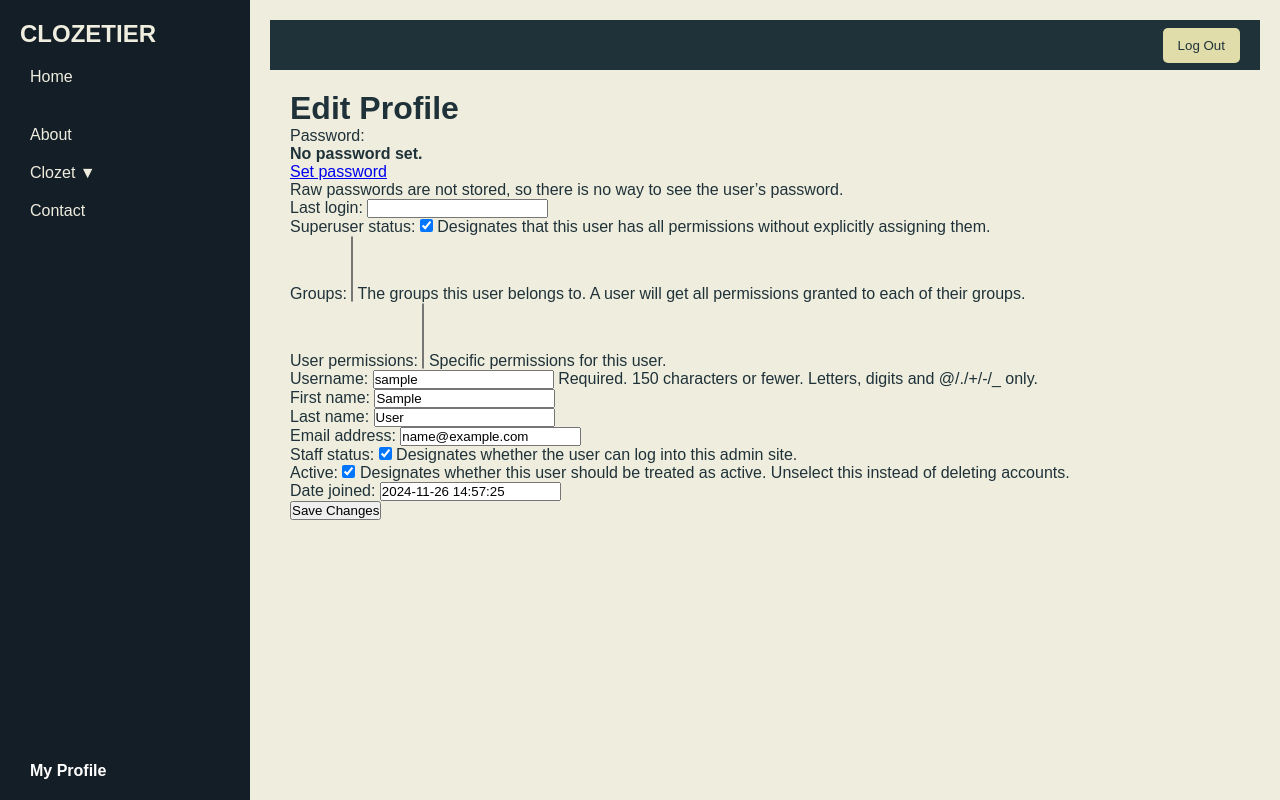
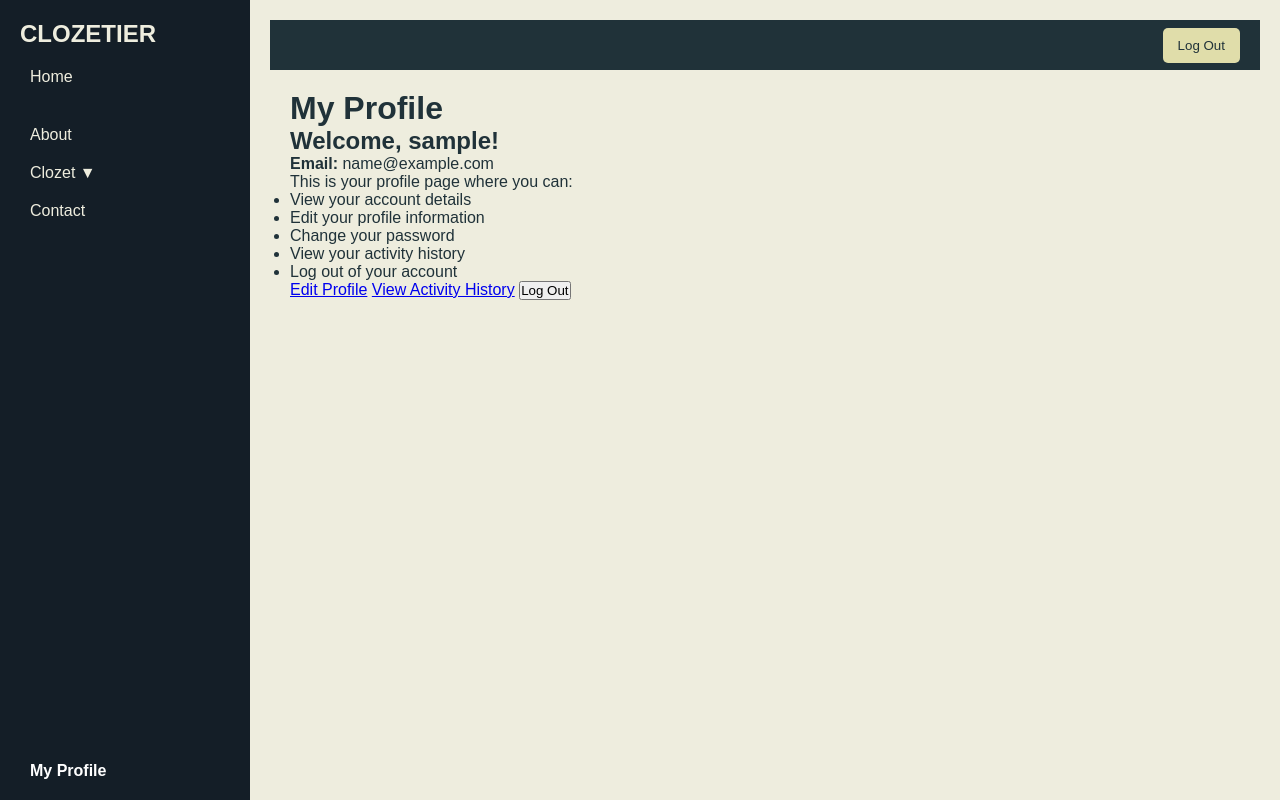
Before and after one commit to whitmireb/clozetier, a Django app: page /profile/edit/ in a window 1280 px wide. Run offline with Django 5.2, Linux system fonts and the light colour scheme; the visitor is signed in with stand-in values (Sample User, id 1); parts of the project's set-up code (start-up, migrations or seed data) failed here and were passed over.

Commit message:
i really dont know what to even say about this, it really was not updated at all but hey i tried.

```diff
--- a/clozetier_site/templates/edit_profile.html
+++ b/clozetier_site/templates/edit_profile.html
@@ -1,17 +1,34 @@
 {% extends "base.html" %}
 {% load static %}
 
-{% block title %}Edit Profile{% endblock %}
+{% block title %}My Profile{% endblock %}
 
 {% block content %}
-<header>
-  <h1>Edit Profile</h1>
-</header>
-<main>
-  <form method="post">
-    {% csrf_token %}
-    {{ form.as_p }} <!-- Renders the form fields -->
-    <button type="submit">Save Changes</button>
-  </form>
-</main>
+<div class="profile-container">
+    <div class="profile-card">
+        <div class="profile-header">
+            <h1>My Profile</h1>
+            <h2>Welcome, {{ user.username }}!</h2>
+        </div>
+        <div class="profile-info">
+            <p><strong>Email:</strong> {{ user.email }}</p>
+            <p>This is your profile page where you can:</p>
+            <ul>
+                <li>View your account details</li>
+                <li>Edit your profile information</li>
+                <li>Change your password</li>
+                <li>View your activity history</li>
+                <li>Log out of your account</li>
+            </ul>
+        </div>
+        <div class="profile-actions">
+            <a href="{% url 'edit_profile' %}" class="button primary-button">Edit Profile</a>
+            <a href="{% url 'activity_history' %}" class="button secondary-button">View Activity History</a>
+            <form action="{% url 'logout' %}" method="post" style="display: inline;">
+                {% csrf_token %}
+                <button type="submit" class="button logout-button">Log Out</button>
+            </form>
+        </div>
+    </div>
+</div>
 {% endblock %}
```
Also changed, not shown: clozetier_site/clozetier/views.py (+7 -0 lines), clozetier_site/static/css/styles.css (line endings or trailing spaces).
